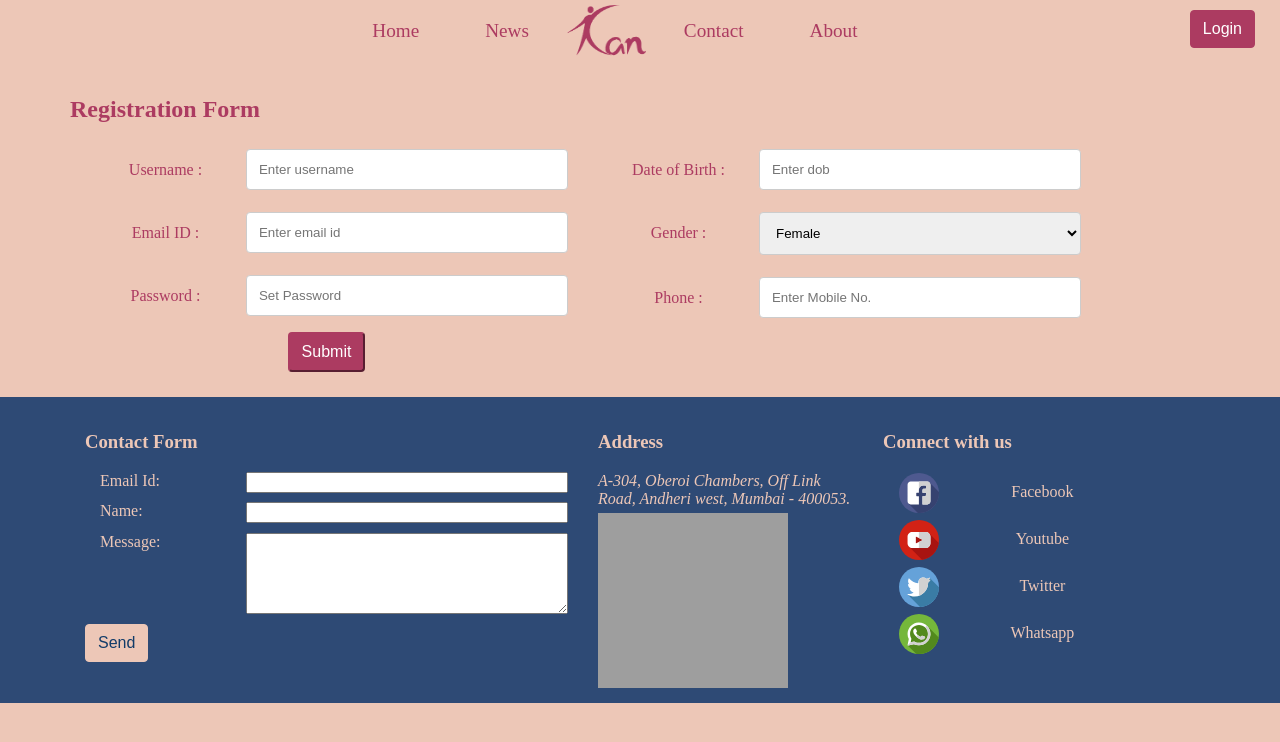
After one commit to ritsraghani/ican, a PHP site: page /register.php in a window 1280 px wide. The commit adds this page. Shown: the top 742 px of the page. Run offline with PHP 8.4, Linux system fonts and the light colour scheme; grey boxes are pictures that could not be loaded.

Commit message:
changes 31/01

```diff
--- a/css/login.css
+++ b/css/login.css
@@ -1,6 +1,6 @@
 
 
-#username, #password {
+#email, #password,#username ,#phone_no, #gender, #dob {
     padding: 12px;
     border: 1px solid #ccc;
     border-radius: 4px; /* Rounded borders */
@@ -12,7 +12,23 @@
 
 /* Style the submit button with a specific background color etc */
 #login {
-    background-color: #4CAF50;
+    background-color: #123c69;
+    color: white;
+    padding: 12px 20px;
+    border: none;
+    border-radius: 4px;
+    cursor: pointer;
+}
+
+#submit{
+    display: block !important;
+    color:white;
+    border-color:#ac3b61;
+    box-shadow: #45a049;
+}
+
+#register{
+    background-color: #123c69;
     color: white;
     padding: 12px 20px;
     border: none;
--- a/header.php
+++ b/header.php
@@ -10,6 +10,8 @@
     <link rel="stylesheet" type="text/css" href="css/col.css">
     <link rel="stylesheet" type="text/css" href="css/font-awesome.css">
     <link rel="stylesheet" type="text/css" href="css/homepage.css">
+    <link rel="stylesheet" type="text/css" href="css/login.css">
+
 
 </head>
 <body>
--- /dev/null
+++ b/register.php
@@ -0,0 +1,41 @@
+<?php include'header.php' ?>
+
+
+<div class="container top-margin-page margin-bottom">
+
+    <form action="email_verify.php" method="POST">
+        <h2 class="dark-magenta"> Registration Form</h2>
+
+        <div class="l6 m6 s6 x12 xs12">
+
+            <label class="l4 m4 s4 x4 xs4 dark-magenta align-label center-block" for="username">Username :</label>
+            <input class="l8 m8 s8 x8 xs8" type="text" id="username" name="username" placeholder="Enter username">
+
+            <label class="l4 m4 s4 x4 xs4 dark-magenta align-label center-block" for="email">Email ID :</label>
+            <input class="l8 m8 s8 x8 xs8" type="text" id="email" name="email" placeholder="Enter email id">
+
+            <label class="l4 m4 s4 x4 xs4 dark-magenta align-label center-block" for="password">Password :</label>
+            <input class="l8 m8 s8 x8 xs8" type="password" id="password" name="password" placeholder="Set Password">
+
+            <button class="center-block button_default bg-dark-magenta body-color" id="submit" type="submit" value="Submit" name="submit"> Submit </button>
+        </div>
+
+        <div class="l6 m6 s6 x12 xs12">
+            <label class="l4 m4 s4 x4 xs4 dark-magenta align-label center-block" for="dob">Date of Birth :</label>
+            <input class="l8 m8 s8 x8 xs8" type="text" id="dob" name="dob" placeholder="Enter dob">
+
+            <label class="l4 m4 s4 x4 xs4 dark-magenta align-label center-block" for="gender">Gender :</label>
+            <select class="l8 m8 s8 x8 xs8" id="gender" name="gender">
+                <option value="1">Female</option>
+                <option value="0">Male</option>
+            </select>
+
+            <label class="l4 m4 s4 x4 xs4 dark-magenta align-label center-block" for="phone_no">Phone :</label>
+            <input class="l8 m8 s8 x8 xs8" type="phone_no" id="phone_no" name="phone_no" placeholder="Enter Mobile No.">
+
+        </div>
+    </form>
+</div>
+
+
+<?php include'footer.php' ?>
```
Also changed, not shown: email_verify.php (added, +29 -0 lines), login.php (+8 -6 lines), login_verify.php (+26 -23 lines), css/col.css (indentation only).
